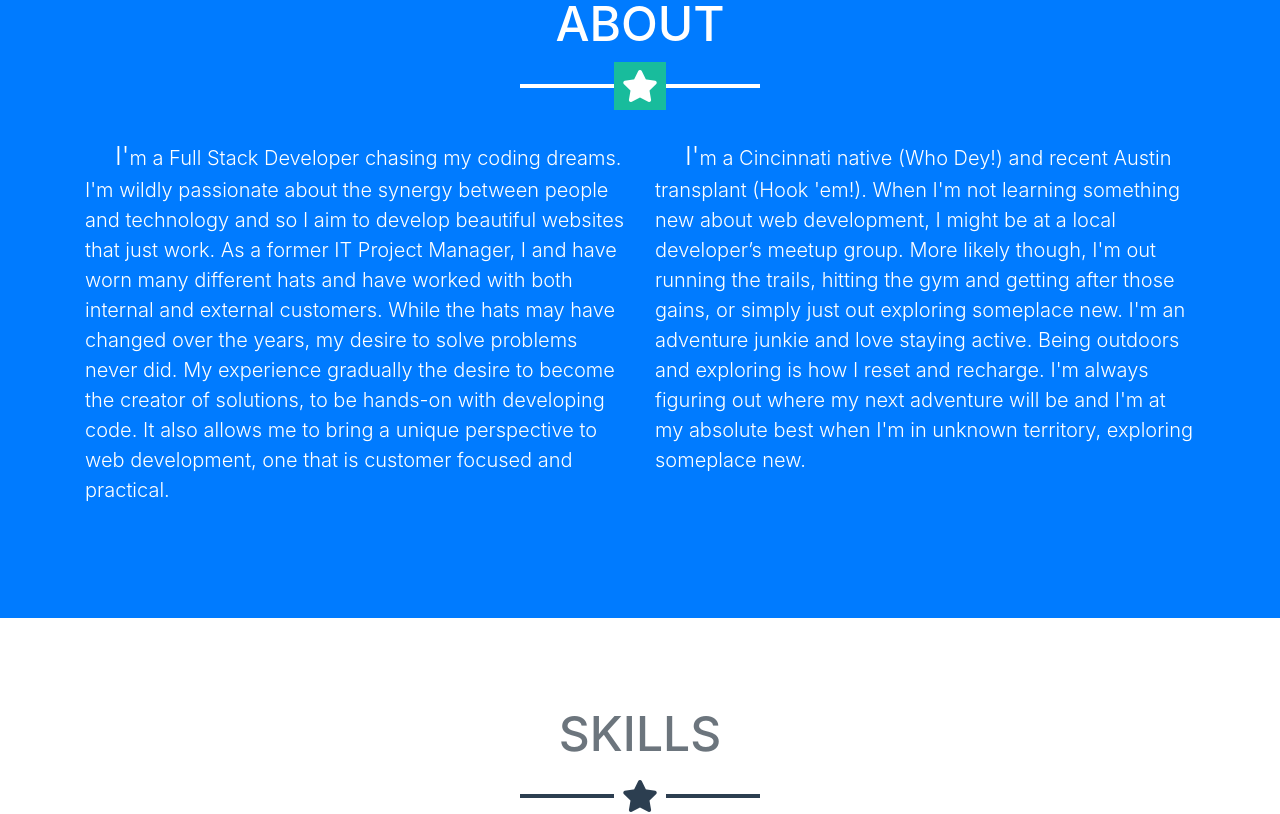
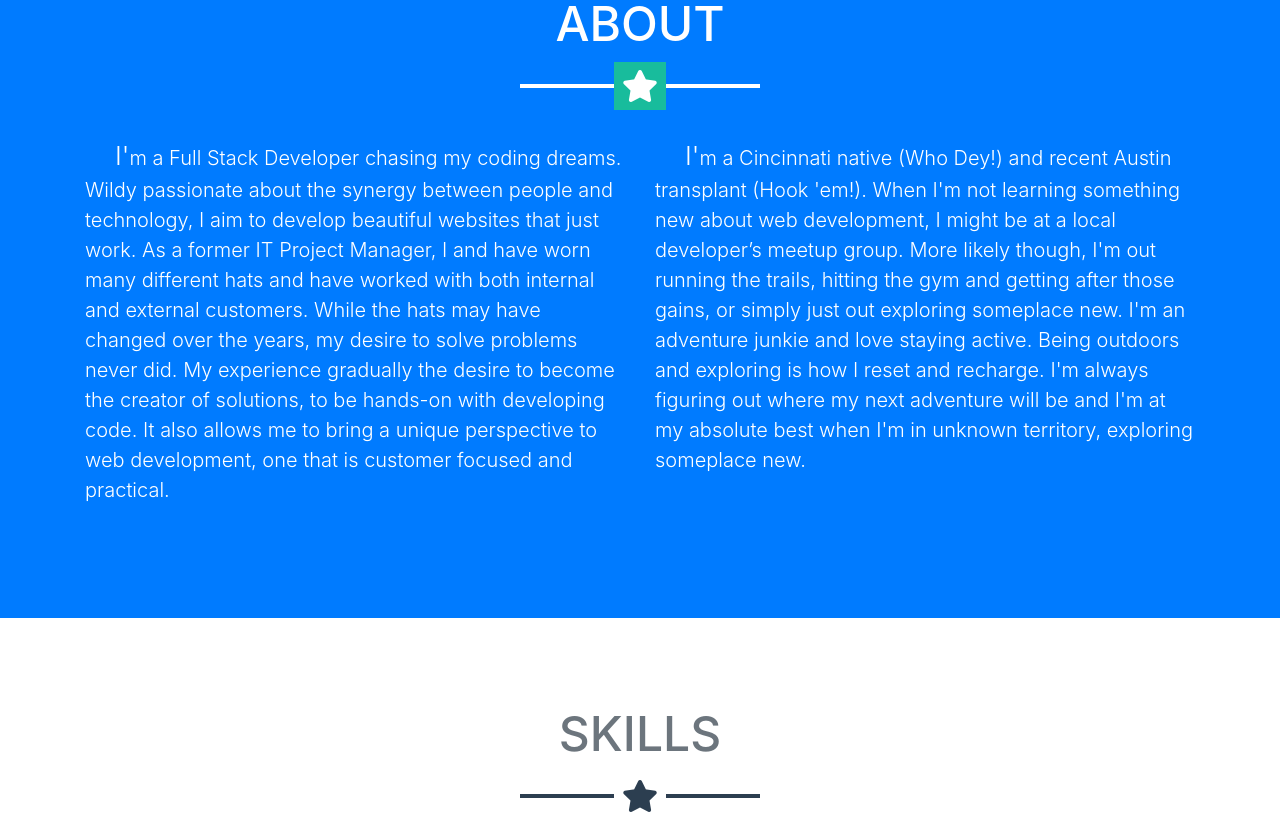
Before and after one commit to tbopp/tbopp.github.io, a website with bundled scripts: page index.html in a window 1280 px wide. Shown: the part 1900-2714 px from the top of the page. Built offline with nearby package versions, Linux system fonts and the light colour scheme.

```diff
--- a/index.html
+++ b/index.html
@@ -133,7 +133,7 @@
       <hr class="star-light mb-5">
       <div class="row">
         <div class="col-lg-6 ml-auto">
-          <p class="lead bio">I'm a Full Stack Developer chasing my coding dreams. I'm wildly passionate about the synergy between people and technology and so I aim to develop beautiful websites that just work. As a former IT Project Manager, I and have worn many different hats and have worked with both internal and external customers. While the hats may have changed over the years, my desire to solve problems never did. My experience gradually the desire to become the creator of solutions, to be hands-on with developing code. It also allows me to bring a unique perspective to web development, one that is customer focused and practical.</p>
+          <p class="lead bio">I'm a Full Stack Developer chasing my coding dreams. Wildy passionate about the synergy between people and technology, I aim to develop beautiful websites that just work. As a former IT Project Manager, I and have worn many different hats and have worked with both internal and external customers. While the hats may have changed over the years, my desire to solve problems never did. My experience gradually the desire to become the creator of solutions, to be hands-on with developing code. It also allows me to bring a unique perspective to web development, one that is customer focused and practical.</p>
         </div>
         <div class="col-lg-6 mr-auto">
           <p class="lead bio">I'm a Cincinnati native (Who Dey!) and recent Austin transplant (Hook 'em!). When I'm not learning something new about web development, I might be at a local developer’s meetup group. More likely though, I'm out running the trails, hitting the gym and getting after those gains, or simply just out exploring someplace new. I'm an adventure junkie and love staying active. Being outdoors and exploring is how I reset and recharge. I'm always figuring out where my next adventure will be and I'm at my absolute best when I'm in unknown territory, exploring someplace new.</p>
```
